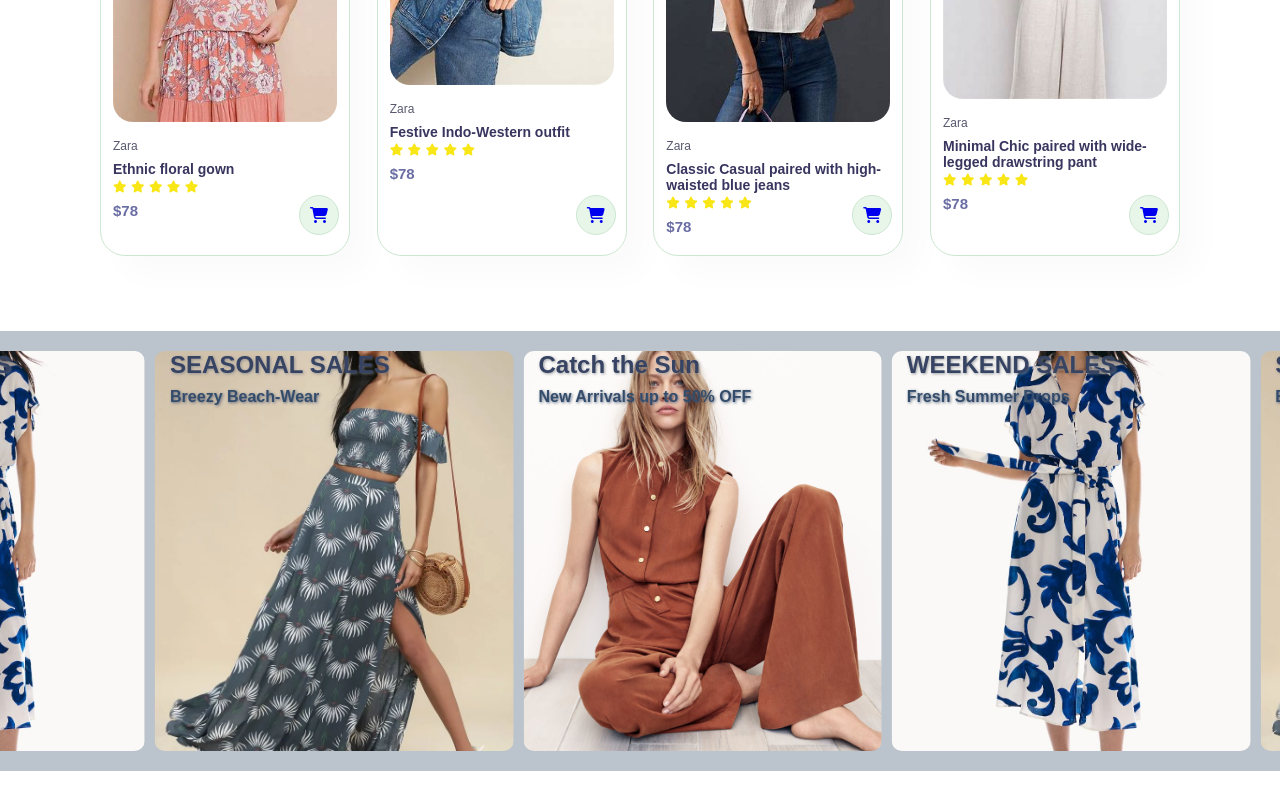
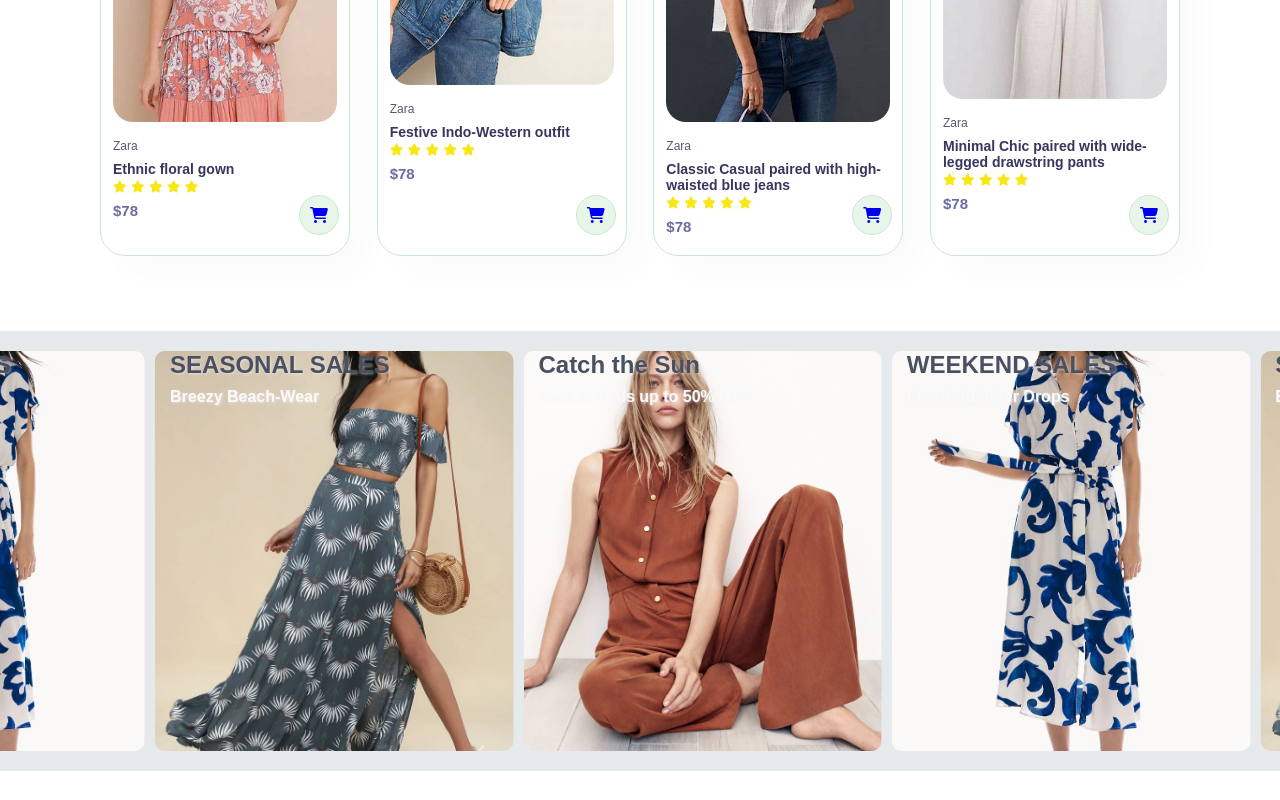
Before and after one commit to Abz-05/Trendella, a plain HTML site: page index.html in a window 1280 px wide. Shown: the part 3740-4540 px from the top of the page. Drawn offline with nearby package versions, Linux system fonts and the light colour scheme; a web font is replaced by a local one.

Commit message:
index.html

```diff
--- a/index.html
+++ b/index.html
@@ -5,7 +5,7 @@
     <meta charset="UTF-8" />
     <meta http-equiv="X-UA-Compatible" content="IE=edge" />
     <meta name="viewport" content="width=device-width, initial-scale=1.0" />
-    <title>Trendella</title>
+    <title>&#128087;Trendella</title>
     <link rel="stylesheet" href="styles.css" />
     <link rel="stylesheet" href="https://cdnjs.cloudflare.com/ajax/libs/font-awesome/6.5.0/css/all.min.css" />
     <link rel="stylesheet" href="https://unpkg.com/swiper@9/swiper-bundle.min.css" />
@@ -322,7 +322,8 @@
                 <img src="n8.png" alt="">
                 <div class="des">
                     <span>Zara</span>
-                    <h5>Minimal Chic paired with wide-legged drawstring pant</h5>
+                    <h5>Minimal Chic paired with wide-legged drawstring pants
+                    </h5>
                     <div class="star">
                         <i class="fa-solid fa-star"></i>
                         <i class="fa-solid fa-star"></i>
@@ -342,7 +343,7 @@
                 overflow: hidden;
                 width: 100%;
                 position: relative;
-                background-color: #bbc4cc;
+                background-color: #e7eaed;
                 padding: 20px 0;
             }
 
@@ -360,7 +361,7 @@
                 border-radius: 10px;
                 background-size: cover;
                 background-position: center;
-                color: #334c6b;
+                color: #fbfafb;
             }
 
             .bannerbox::before {
@@ -376,15 +377,15 @@
                 margin: 0;
                 padding: 0 15px;
                 z-index: 2;
-                text-shadow: 1px 1px 3px rgba(70, 83, 110, 0.814);
+                text-shadow: 1px 1px 3px rgba(241, 243, 247, 0.6);
             }
 
             .bannerbox h2 {
                 font-size: 1.5rem;
                 font-weight: 800;
                 line-height: 1.2;
-                color: rgb(55, 67, 99);
-                text-shadow: 1px 1px 3px rgba(127, 130, 136, 0.763);
+                color: rgb(74, 80, 97);
+                text-shadow: 1px 1px 3px rgba(241, 243, 247, 0.6);
             }
 
             .bannerbox h3 {
@@ -420,6 +421,7 @@
                 .bannerbox h3 {
                     font-size: 0.9rem;
                 }
+
                 .bannerbox {
                     height: 500px;
                 }
@@ -560,11 +562,11 @@
             <h4>Install App</h4>
             <p>From App Store or Google Play</p>
             <div class="row">
-                <img src="apple.png" alt="" style="width: 100px; height: auto;">
+                <img src="apple.png" alt="" style="width: 200px; height: auto;">
                 <img src="play.png" alt="" style="width: 80px; height: auto;">
             </div>
             <p>Secured Payment Gateways</p>
-            <img src="credit.png" alt="" style="width: 200px; height: auto;">
+            <img src="credit.png" alt="" style="width: 205px; height: auto;">
         </div>
         <div class="copyright">
             <p>@ 2025, Glamour-Hub E-commercer Website </p>
```
